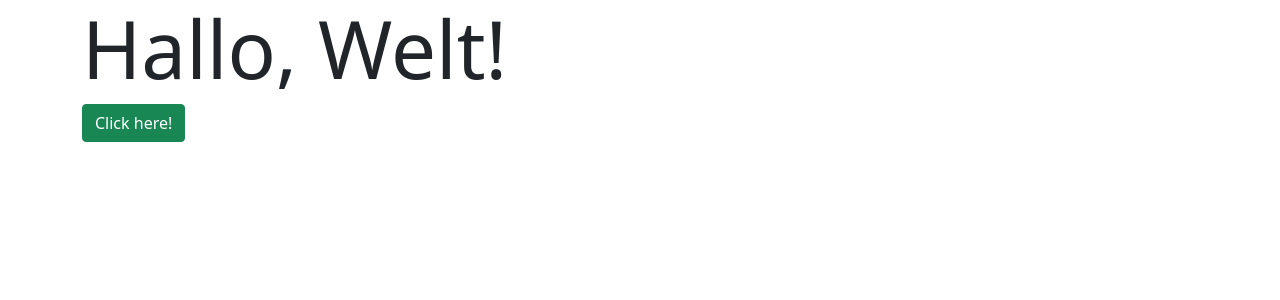
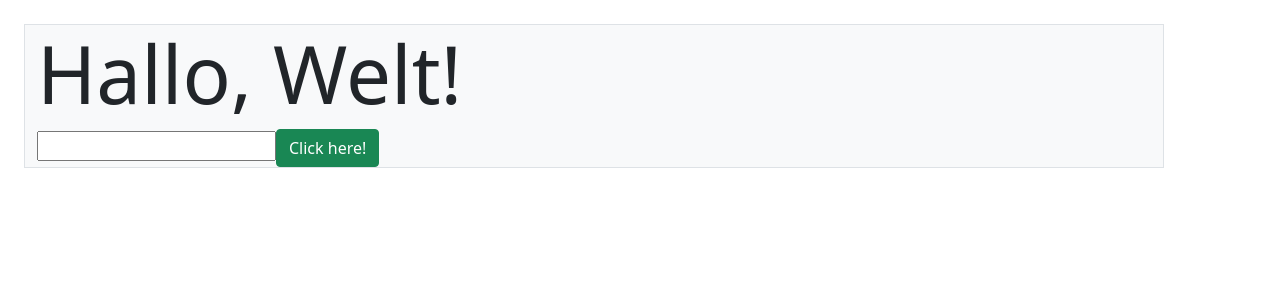
Before and after one commit to olinkirkland/react-todo, a React (Create React App) app: page / in a window 1280 px wide. Shown: the top 300 px of the page. Built offline with nearby package versions, Linux system fonts and the light colour scheme.

Commit message:
Addt. bootstrap

```diff
--- a/src/App.jsx
+++ b/src/App.jsx
@@ -3,8 +3,9 @@ import 'bootstrap/dist/css/bootstrap.min.css';
 function App() {
   return (
     <>
-      <div className="container">
+      <div className="container border bg-light m-4">
         <h1 class="display-1">Hallo, Welt!</h1>
+        <input></input>
         <button class="btn btn-success">Click here!</button>
       </div>
     </>
```
Also changed, not shown: 1 other file (tests, documents, lock files or other folders).
